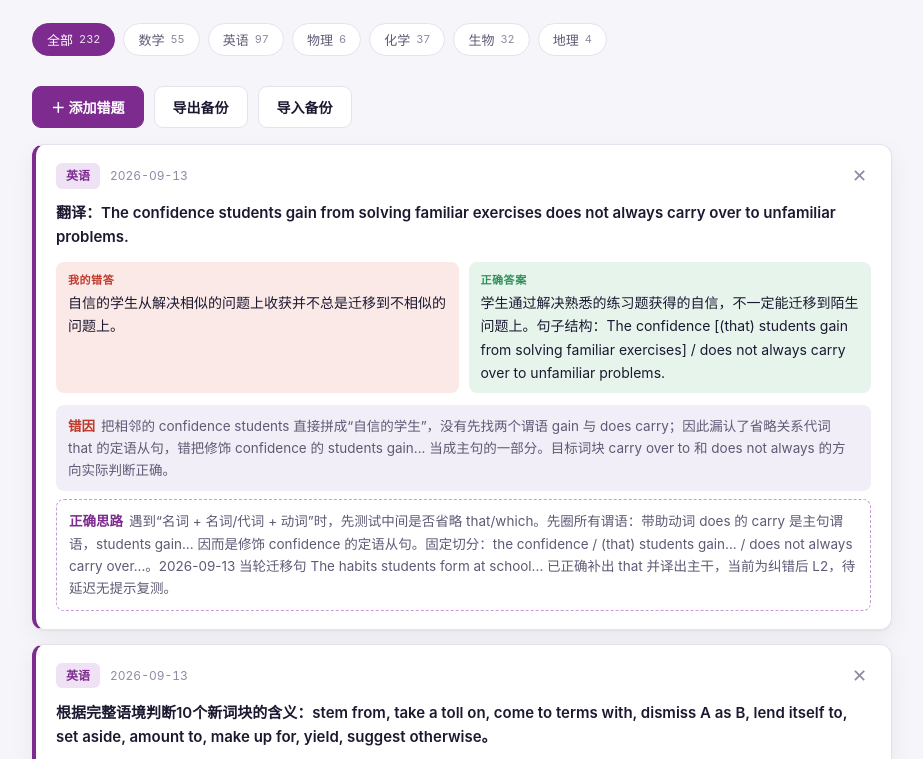
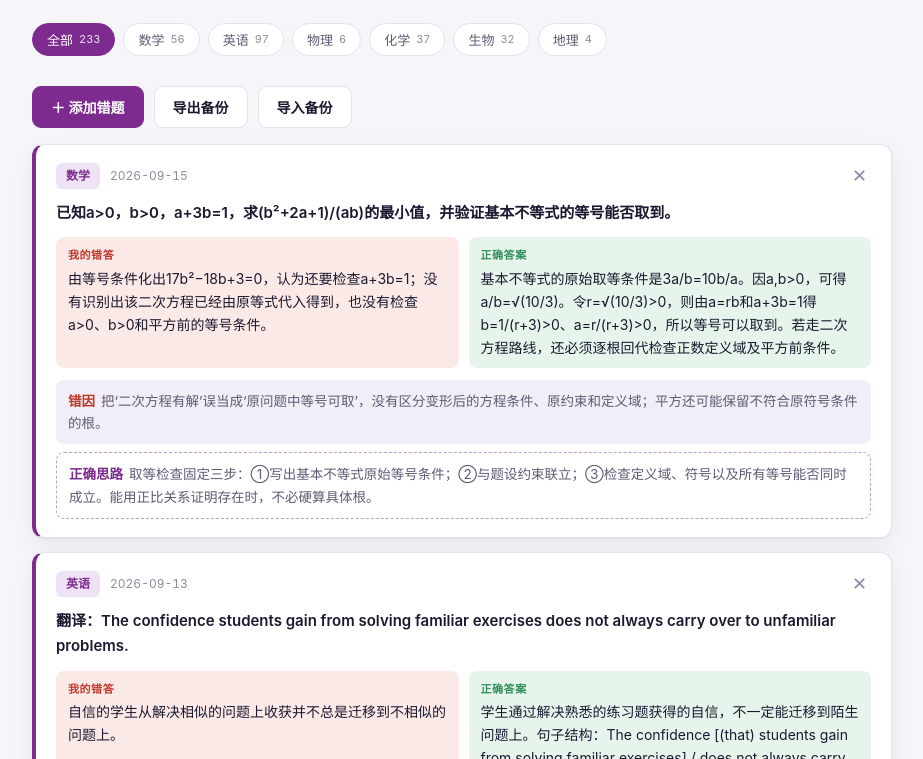
Before and after one commit to xiaoman-zhang258/mistake-book, a plain HTML site: page index.html in a window 1280 px wide. Shown: the part 288-1047 px from the top of the page, without its empty margins (178-1101 px from the left). Drawn offline with Linux system fonts and the light colour scheme.

Commit message:
add equality domain check mistake

```diff
--- a/index.html
+++ b/index.html
@@ -2085,7 +2085,15 @@ const SEED = [
     right:"学生通过解决熟悉的练习题获得的自信，不一定能迁移到陌生问题上。句子结构：The confidence [(that) students gain from solving familiar exercises] / does not always carry over to unfamiliar problems.",
     why:"把相邻的 confidence students 直接拼成“自信的学生”，没有先找两个谓语 gain 与 does carry；因此漏认了省略关系代词 that 的定语从句，错把修饰 confidence 的 students gain... 当成主句的一部分。目标词块 carry over to 和 does not always 的方向实际判断正确。",
     fix:"遇到“名词 + 名词/代词 + 动词”时，先测试中间是否省略 that/which。先圈所有谓语：带助动词 does 的 carry 是主句谓语，students gain... 因而是修饰 confidence 的定语从句。固定切分：the confidence / (that) students gain... / does not always carry over...。2026-09-13 当轮迁移句 The habits students form at school... 已正确补出 that 并译出主干，当前为纠错后 L2，待延迟无提示复测。"
-  },
+  },  {
+    id: 233, subject:"数学", date:"2026-09-15",
+    q:"已知a>0，b>0，a+3b=1，求(b²+2a+1)/(ab)的最小值，并验证基本不等式的等号能否取到。",
+    mine:"由等号条件化出17b²−18b+3=0，认为还要检查a+3b=1；没有识别出该二次方程已经由原等式代入得到，也没有检查a>0、b>0和平方前的等号条件。",
+    right:"基本不等式的原始取等条件是3a/b=10b/a。因a,b>0，可得a/b=√(10/3)。令r=√(10/3)>0，则由a=rb和a+3b=1得b=1/(r+3)>0、a=r/(r+3)>0，所以等号可以取到。若走二次方程路线，还必须逐根回代检查正数定义域及平方前条件。",
+    why:"把‘二次方程有解’误当成‘原问题中等号可取’，没有区分变形后的方程条件、原约束和定义域；平方还可能保留不符合原符号条件的根。",
+    fix:"取等检查固定三步：①写出基本不等式原始等号条件；②与题设约束联立；③检查定义域、符号以及所有等号能否同时成立。能用正比关系证明存在时，不必硬算具体根。"
+  },
+
 ];
 
 let data = load();
```
